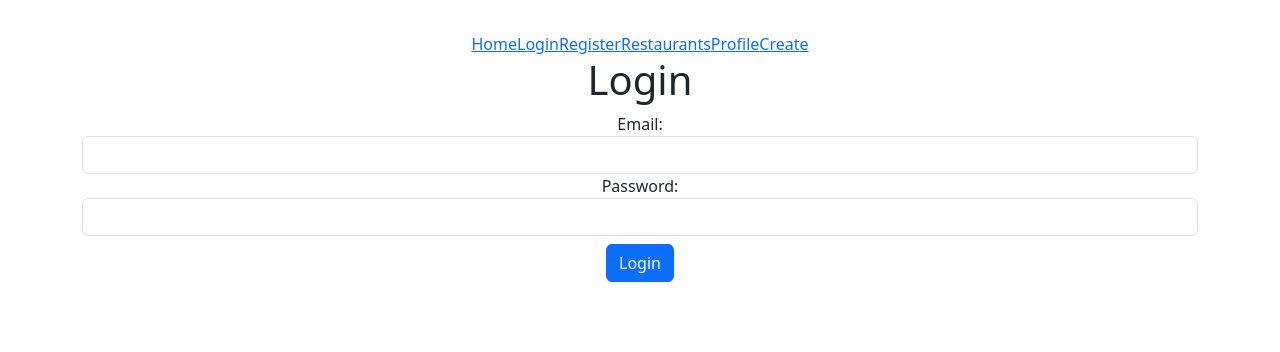
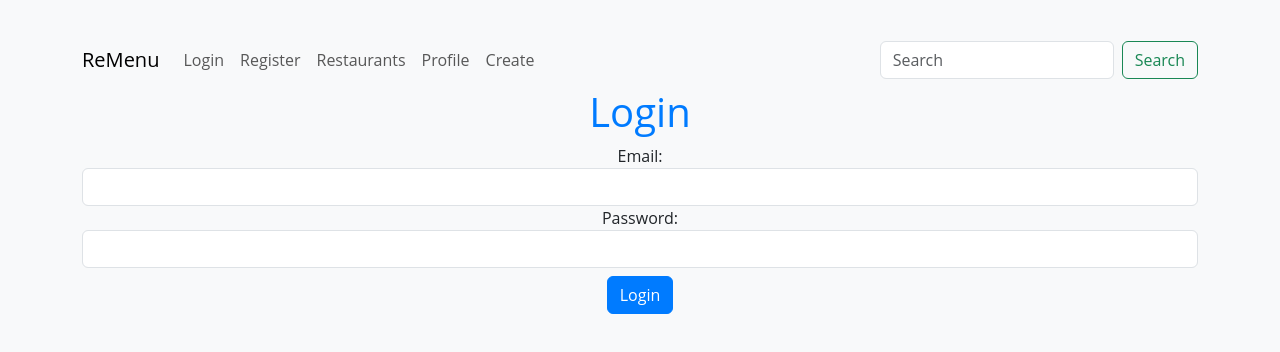
Before and after one commit to swoldu01/Remenu, a React (Vite) app in the folder my-food-review-app/: page /login in a window 1280 px wide. Shown: the top 352 px of the page. Built offline with nearby package versions, Linux system fonts and the light colour scheme.

Commit message:
updated customnavbar and css

```diff
--- a/my-food-review-app/src/App.css
+++ b/my-food-review-app/src/App.css
@@ -46,3 +46,34 @@
   overflow-x: auto;
   white-space: nowrap;
 }
+
+:root {
+  --bs-primary: #007bff; /* Your primary color */
+  --bs-secondary: #6c757d; /* Your secondary color */
+  --bs-font-sans-serif: 'Open Sans', sans-serif; /* Primary font */
+  --bs-font-monospace: 'Roboto Mono', monospace; /* Secondary font */
+}
+
+/* Custom styles */
+.navbar, .btn, .link {
+  font-family: var(--bs-font-sans-serif);
+}
+
+body, .card, .modal-content {
+  background-color: #f8f9fa; /* Light background */
+}
+
+h1, h2, h3, h4, h5, h6 {
+  font-family: var(--bs-font-sans-serif);
+  color: var(--bs-primary);
+}
+
+.btn-primary {
+  background-color: var(--bs-primary);
+  border-color: var(--bs-primary);
+}
+
+.btn-primary:hover {
+  background-color: var(--bs-primary-hover);
+  border-color: var(--bs-primary-hover);
+}
--- a/my-food-review-app/src/App.jsx
+++ b/my-food-review-app/src/App.jsx
@@ -1,6 +1,7 @@
 import { useState } from 'react'
 import axios from 'axios';
 import Cookies from 'js-cookie';
+import 'bootstrap/dist/css/bootstrap.min.css';
 import { useNavigate } from 'react-router-dom';
 import AppRoutes from './components/appRoutes';
 import Nav from './components/Nav'
--- a/my-food-review-app/src/components/Nav.jsx
+++ b/my-food-review-app/src/components/Nav.jsx
@@ -1,16 +1,29 @@
+import React from 'react';
 import { Link } from "react-router-dom";
+import { Navbar, Nav, Form, FormControl, Button, Container } from 'react-bootstrap';
 
-function Navbar() {
+function CustomNavbar() {
   return (
-    <nav>
-      <Link to="/">Home</Link>
-      <Link to="/login">Login</Link>
-      <Link to="/register">Register</Link>
-      <Link to="/restaurants">Restaurants</Link>
-      <Link to="/profile">Profile</Link>
-      <Link to="/create">Create</Link>
-    </nav>
+    <Navbar bg="light" expand="lg">
+      <Container>
+        <Navbar.Brand as={Link} to="/">ReMenu</Navbar.Brand>
+        <Navbar.Toggle aria-controls="basic-navbar-nav" />
+        <Navbar.Collapse id="basic-navbar-nav">
+          <Nav className="me-auto">
+            <Nav.Link as={Link} to="/login">Login</Nav.Link>
+            <Nav.Link as={Link} to="/register">Register</Nav.Link>
+            <Nav.Link as={Link} to="/restaurants">Restaurants</Nav.Link>
+            <Nav.Link as={Link} to="/profile">Profile</Nav.Link>
+            <Nav.Link as={Link} to="/create">Create</Nav.Link>
+          </Nav>
+          <Form className="d-flex">
+            <FormControl type="search" placeholder="Search" className="me-2" aria-label="Search" />
+            <Button variant="outline-success">Search</Button>
+          </Form>
+        </Navbar.Collapse>
+      </Container>
+    </Navbar>
   );
 }
 
-export default Navbar;
+export default CustomNavbar;
```
Also changed, not shown: my-food-review-app/src/components/searchbar.jsx (added).
